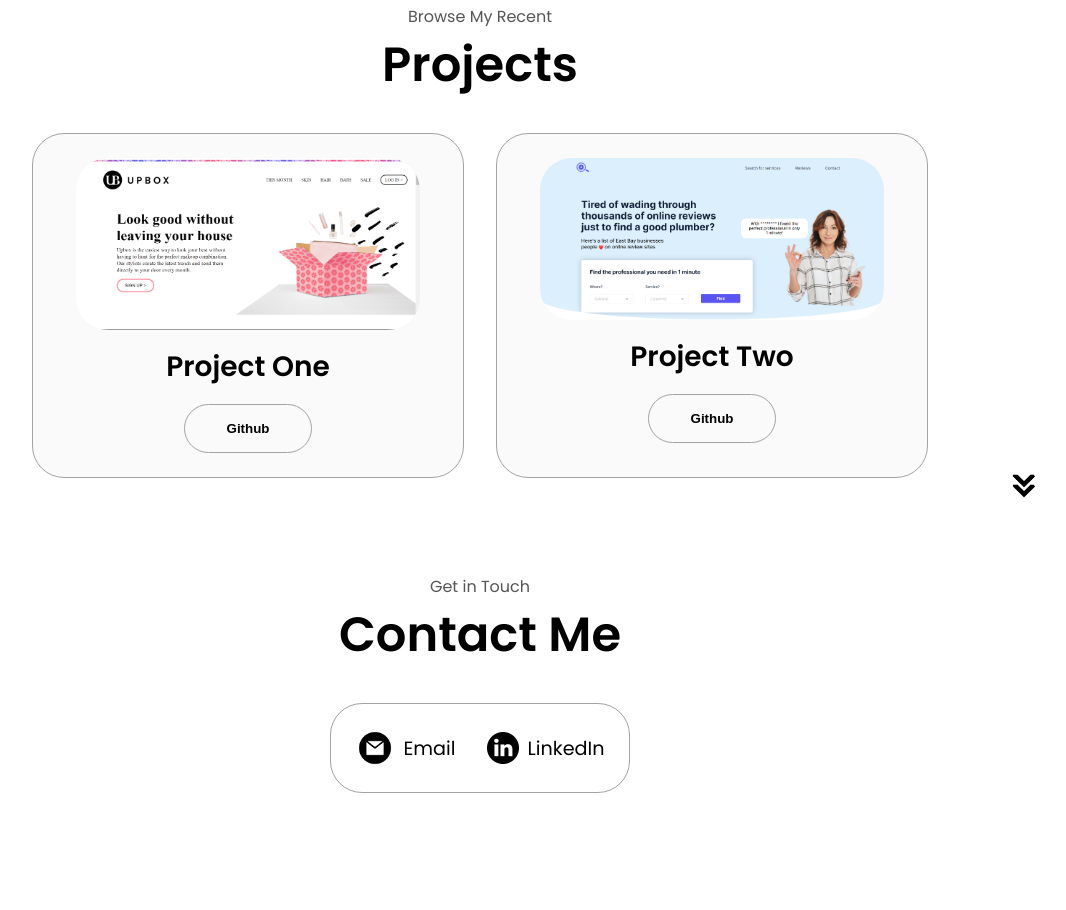
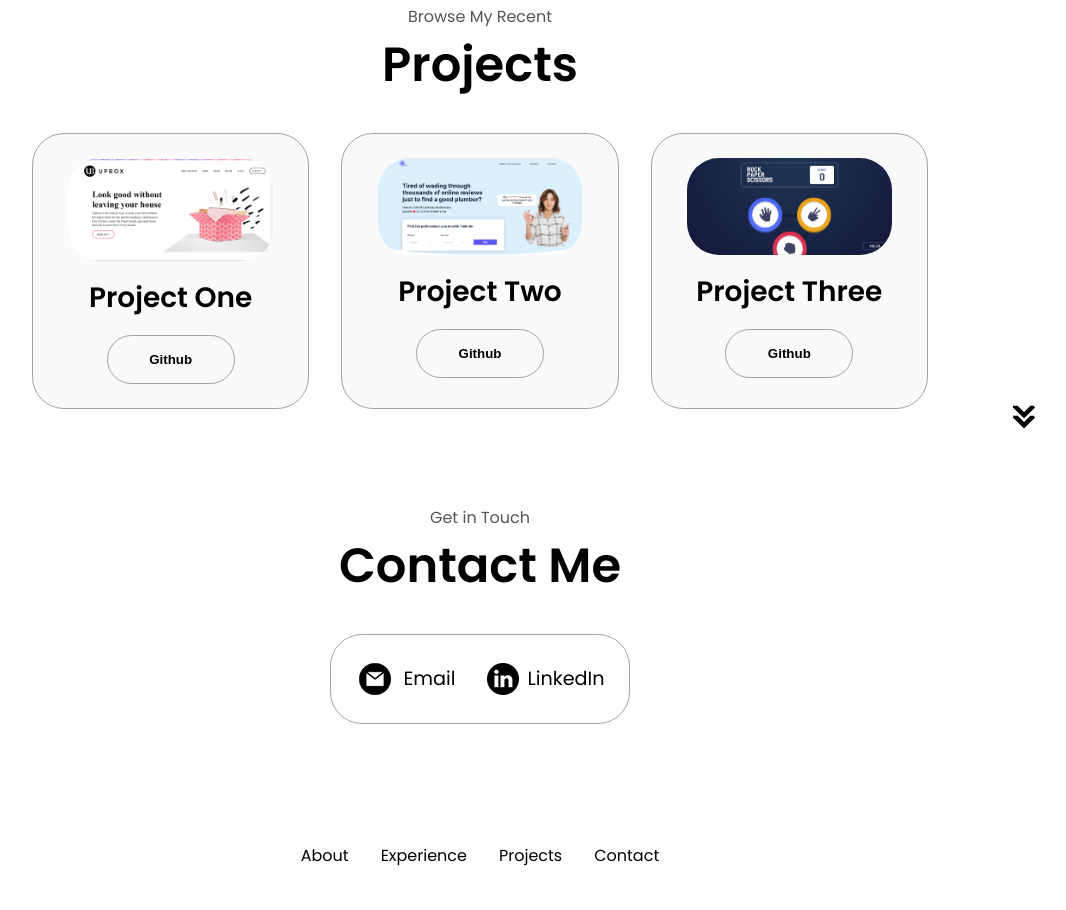
Before and after one commit to preethiii-30/My-portfolio, a plain HTML site: page index.html in a window 1280 px wide. Shown: the part 2460-3370 px from the top of the page, without its empty margins (160-1226 px from the left). Drawn offline with Linux system fonts and the light colour scheme.

Commit message:
finished

```diff
--- a/index.html
+++ b/index.html
@@ -224,20 +224,20 @@
                         </button> -->
                     </div>
                 </div>
-                <!-- <div class="details-container color-container">
+                <div class="details-container color-container">
                     <div class="article-container">
-                        <img src="./assets/project-3.png" alt="Project 3" class="project-img">
+                        <img src="./assets/rock-paper-scissors.png" alt="Project 3" class="project-img">
                     </div>
                     <h2 class="experience-sub-title project-title">Project Three</h2>
                     <div class="btn-container">
-                        <button class="btn btn-color-2 project-btn" onclick="location.href='https://github.com/'">
+                        <button class="btn btn-color-2 project-btn" onclick="location.href='https://github.com/preethiii-30/rock-paper-scissors'">
                         Github
                         </button>
-                        <button class="btn btn-color-2 project-btn" onclick="location.href='https://github.com/'">
+                        <!-- <button class="btn btn-color-2 project-btn" onclick="location.href='https://github.com/'">
                         Live Demo
-                        </button>
+                        </button> -->
                     </div>
-                </div> -->
+                </div>
             </div>
         </div>
         <img src="./assets/arrow.png" alt="Arrow icon" class="icon arrow" onclick="location.href='./#contact'">
```
Also changed, not shown: assets/rock-paper-scissors.png (added).
